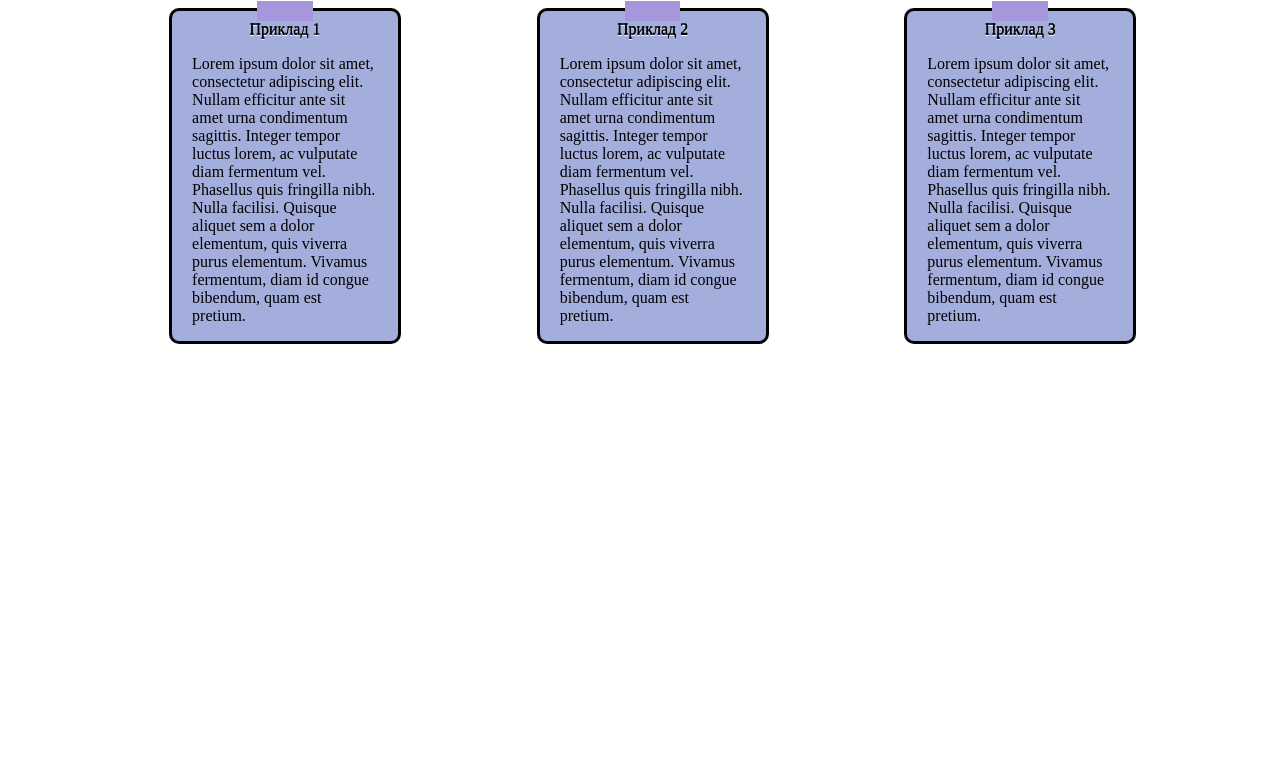
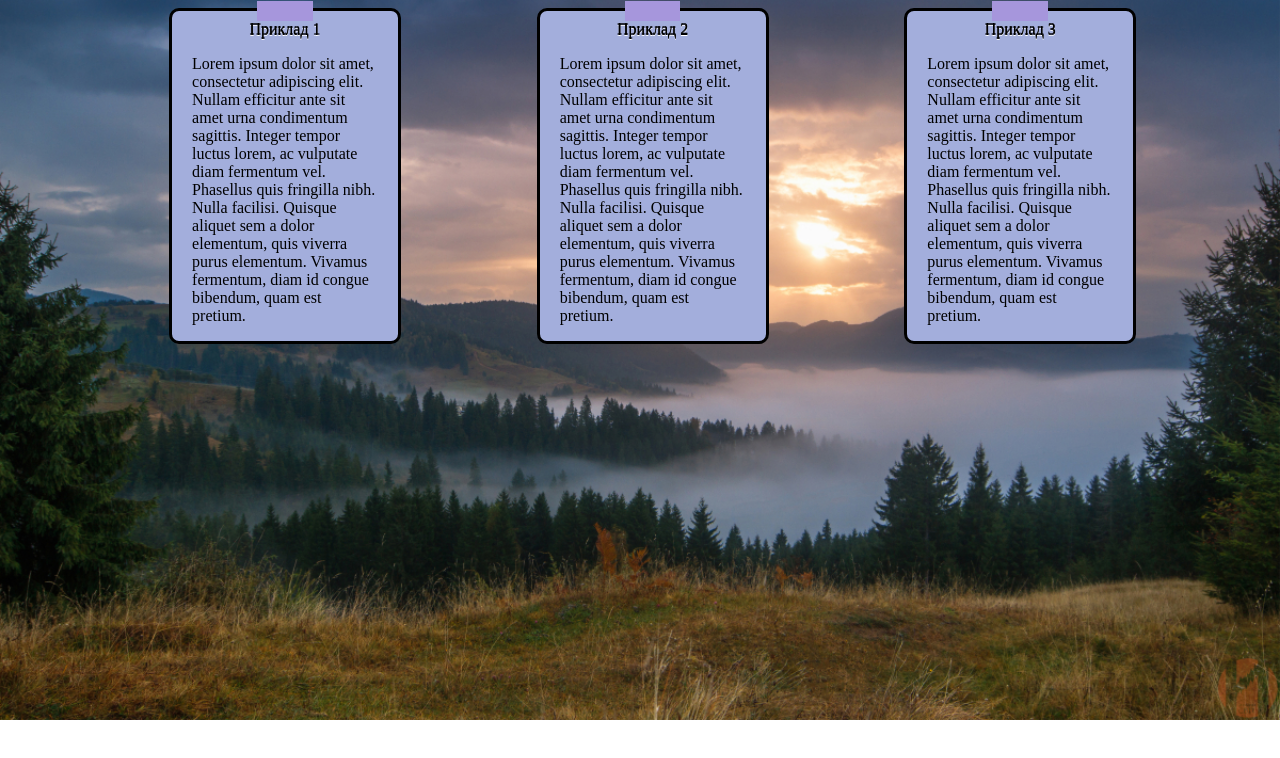
Before and after one commit to Dasha83-1999/lab-web3.1, a plain HTML site: page index.html in a window 1280 px wide. Drawn offline with Linux system fonts and the light colour scheme.

Commit message:
Update styles.css

```diff
--- a/styles.css
+++ b/styles.css
@@ -1,5 +1,5 @@
 body{
-    background-image: url("img/сссс.jpeg");
+    background-image: url("сссс.jpeg");
 
     background-repeat: no-repeat;
     background-size: 100%;
```
